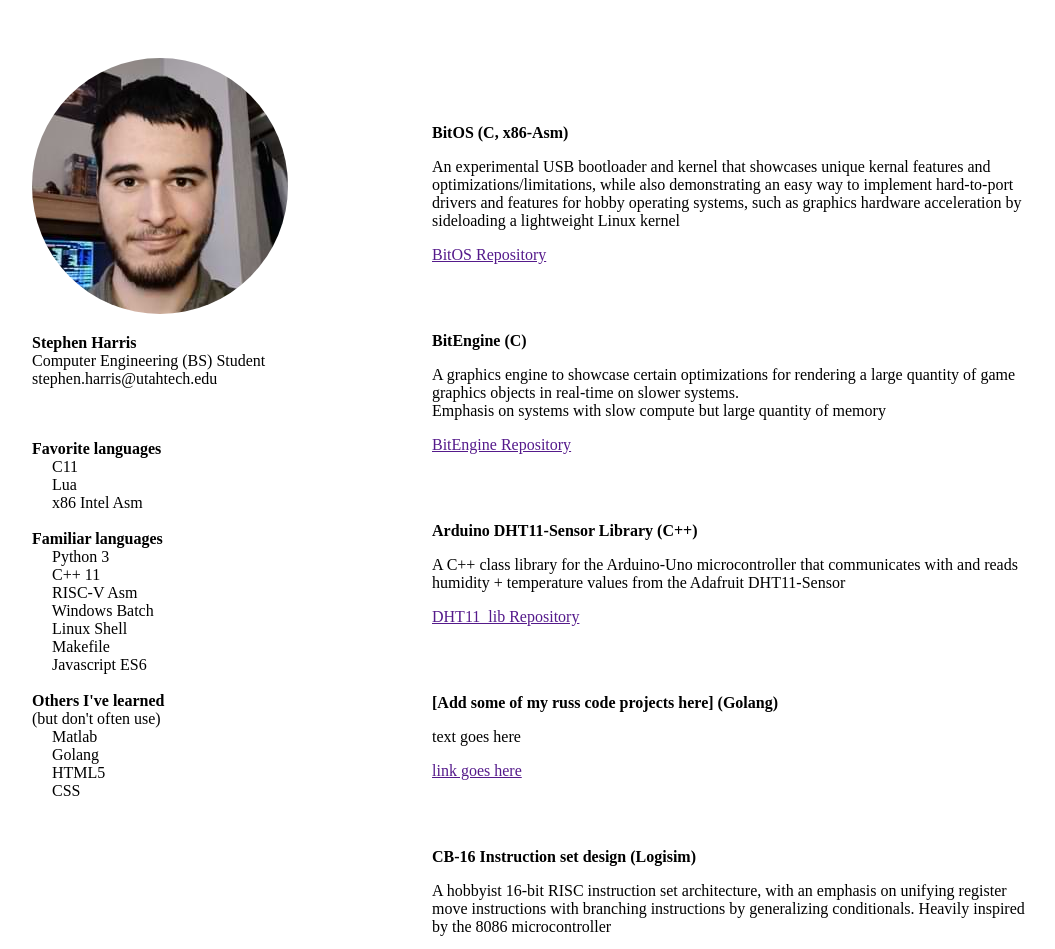
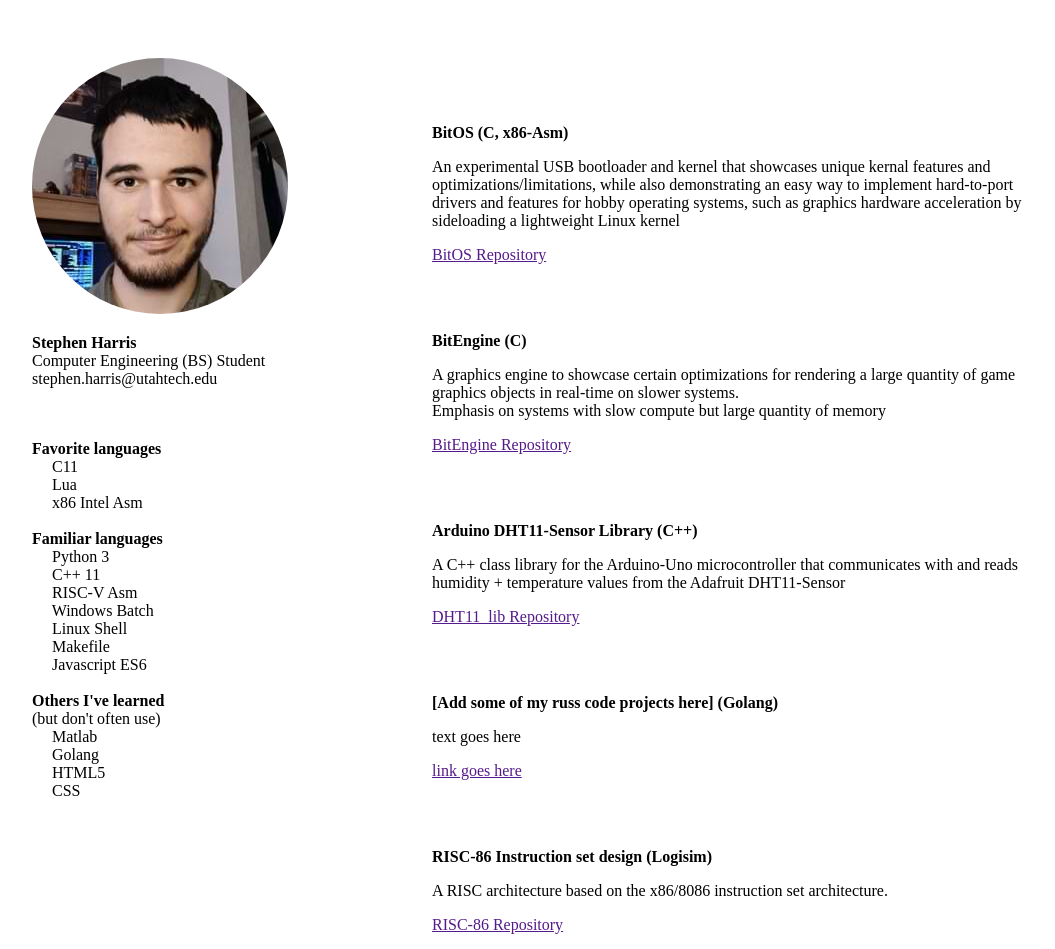
Before and after one commit to stephen010x/portfolio, a plain HTML site: page index.html in a window 1280 px wide. Shown: the top 949 px of the page, without its empty margins (26-1081 px from the left). Drawn offline with Linux system fonts and the light colour scheme.

Commit message:
attempted to restore missing RISC86 entry

```diff
--- a/index.html
+++ b/index.html
@@ -95,6 +95,12 @@
 				<p><a href="">link goes here</a></p>
 
 				<br><br>
+				<p> <b>RISC-86 Instruction set design (Logisim)</b> </p>
+				<p> A RISC architecture based on the x86/8086 instruction
+				set architecture.</p>
+				<p><a href="">RISC-86 Repository</a></p>
+
+				<br><br>
 				<p> <b>CB-16 Instruction set design (Logisim)</b> </p>
 				<p> A hobbyist 16-bit RISC instruction set architecture,
 				with an emphasis on unifying register move instructions
```
